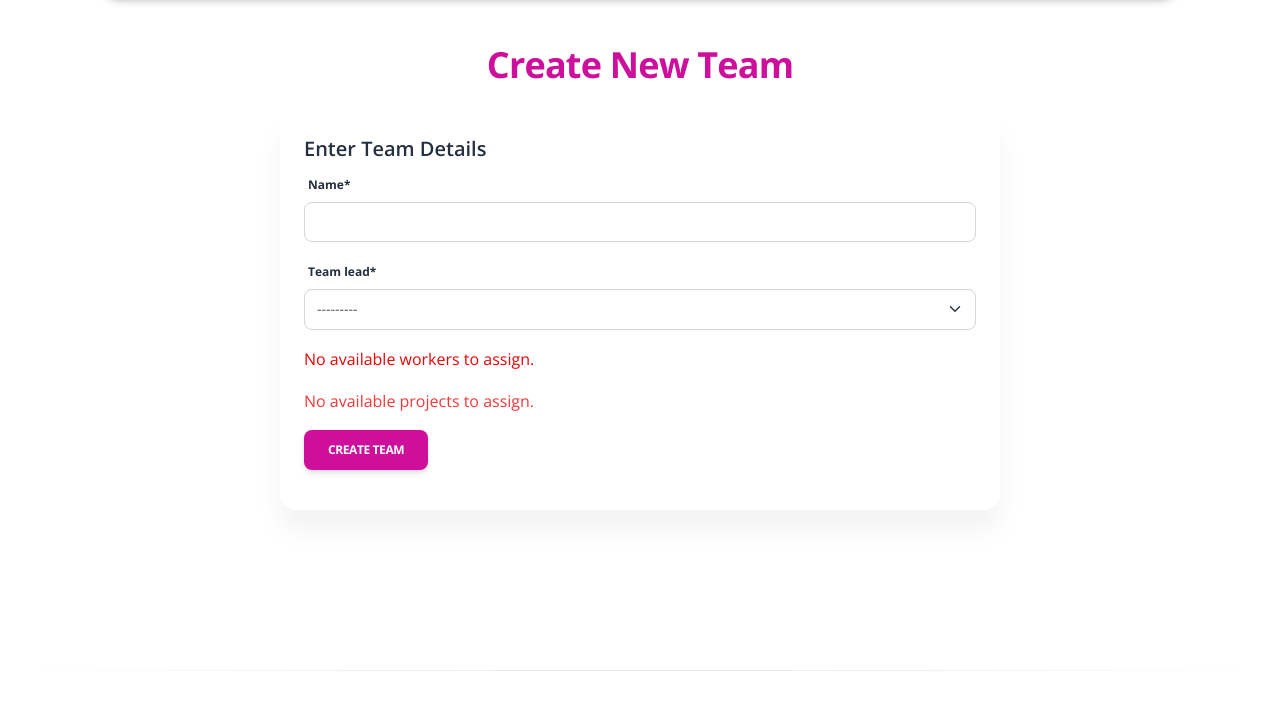
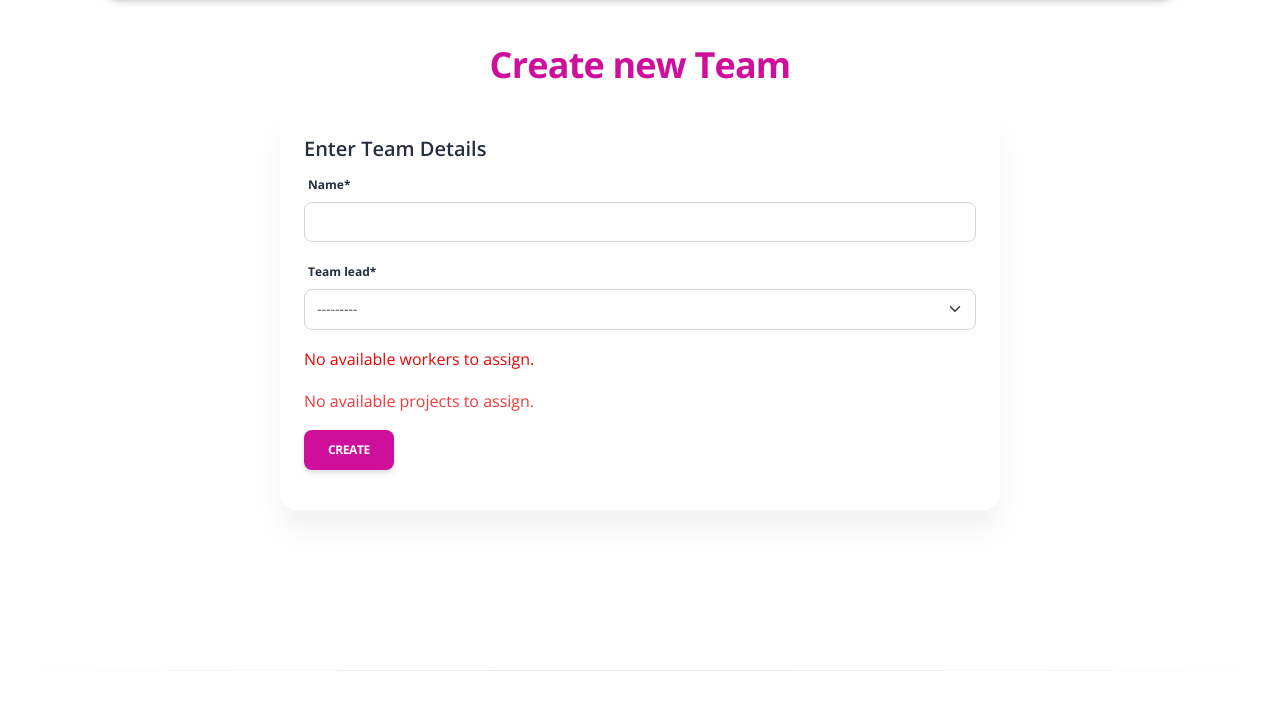
Before and after one commit to danilsiv/architectural-project-manager, a Django app: page /management/teams/create/ in a window 1280 px wide. Shown: the part 70-780 px from the top of the page. Run offline with Django 5.2, Linux system fonts and the light colour scheme; data that the repository does not hold is empty; some libraries are stand-ins or nearby versions.

Commit message:
Views: Implement TeamUpdateView with URL mapping and change team_form.html display

```diff
--- a/management/urls.py
+++ b/management/urls.py
@@ -25,6 +25,7 @@ from management.views import (
     ProjectTypeUpdateView,
     ProjectTypeDeleteView,
     TeamCreateView,
+    TeamUpdateView,
 )
 
 
@@ -38,6 +39,7 @@ urlpatterns = [
     path("teams/", TeamListView.as_view(), name="team-list"),
     path("teams/<int:pk>/", TeamDetailView.as_view(), name="team-detail"),
     path("teams/create/", TeamCreateView.as_view(), name="team-create"),
+    path("teams/<int:pk>/update/", TeamUpdateView.as_view(), name="team-update"),
     path("workers/", WorkerListView.as_view(), name="worker-list"),
     path("workers/<int:pk>/", WorkerDetailView.as_view(), name="worker-detail"),
     path("workers/create/", WorkerCreateView.as_view(), name="worker-create"),
--- a/management/views.py
+++ b/management/views.py
@@ -87,13 +87,22 @@ class TeamCreateView(generic.CreateView):
         response = super().form_valid(form)
         team = self.object
 
-        form.cleaned_data["workers"].update(team=team)
+        form.cleaned_data["members"].update(team=team)
         form.cleaned_data["projects"].update(team=team)
 
         return response
 
     def get_success_url(self) -> str:
-        return reverse_lazy("management:project-type-detail", kwargs={"pk": self.object.pk})
+        return reverse_lazy("management:team-detail", kwargs={"pk": self.object.pk})
+
+
+class TeamUpdateView(generic.UpdateView):
+    model = Team
+    form_class = TeamCreationForm
+    template_name = "management/team_form.html"
+
+    def get_success_url(self) -> str:
+        return reverse_lazy("management:team-detail", kwargs={"pk": self.object.pk})
 
 
 class WorkerListView(generic.ListView):
--- a/templates/management/team_form.html
+++ b/templates/management/team_form.html
@@ -13,12 +13,12 @@
 
 <section class="create-team py-5">
   <div class="container">
-    <h2 class="text-center mb-4 mt-6" style="color: #ce0f9c;">Create New Team</h2>
+    <h2 class="text-center mb-4 mt-6" style="color: #ce0f9c;">{{ object|yesno:"Update current,Create new" }} Team</h2>
     <div class="row justify-content-center">
       <div class="col-md-10 col-lg-8">
         <div class="card create-team-card">
           <div class="card-body">
-            <h5 class="card-title">Enter Team Details</h5>
+            <h5 class="card-title">{{ object|yesno:"Modify,Enter" }} Team Details</h5>
             <form action="" method="post" novalidate>
               {% csrf_token %}
 
@@ -53,7 +53,7 @@
               </div>
 
               <button type="submit" class="btn btn-primary btn-block" style="background-color: #ce0f9c; border-color: #ce0f9c;">
-                Create Team
+                {{ object|yesno:"Update,Create" }}
               </button>
             </form>
           </div>
```
